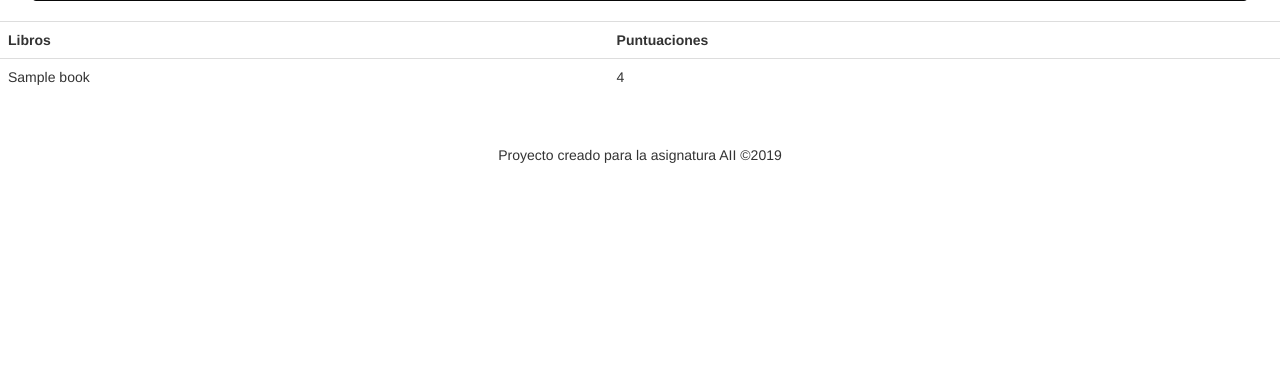
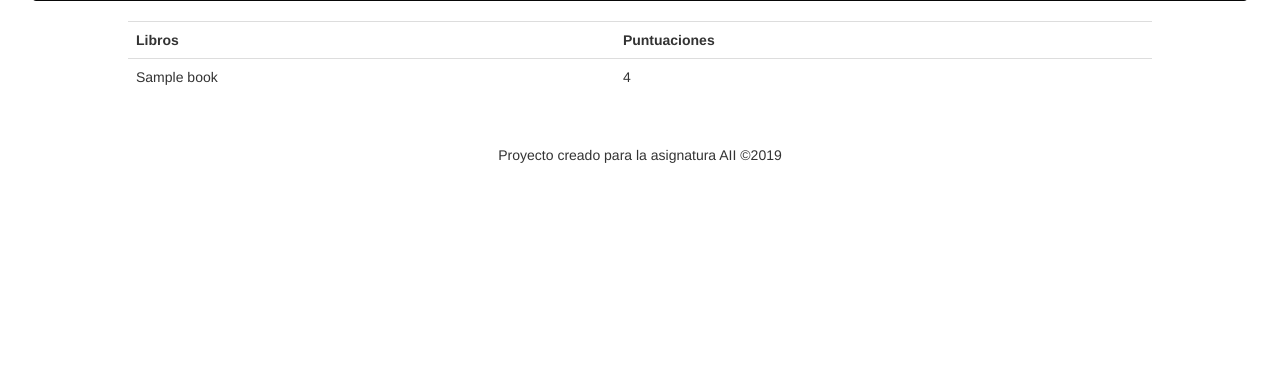
Before and after one commit to adrcanfer/book-recommendations, a Django app: template bookrecommendations/main/templates/ratedBooks.html in a window 1280 px wide. Shown: the part 351-741 px from the top of the page. Run offline with Django 3.2, Linux system fonts and the light colour scheme; the template is opened without the code that fills it: values that come from a table or form of the project are taken from there, others are empty; tables that the repository leaves empty hold one stand-in row (values such as "Sample post"); some libraries are stand-ins or nearby versions.

Commit message:
Centered table

```diff
--- a/bookrecommendations/main/templates/ratedBooks.html
+++ b/bookrecommendations/main/templates/ratedBooks.html
@@ -1,6 +1,6 @@
 {% extends "base.html" %}
 {% block contenido %}
-    <table class="table">
+    <table style="width:80%; margin-left:auto; margin-right:auto;" class="table">
     <tr>
         <th>Libros</th>
         <th>Puntuaciones</th>
```
